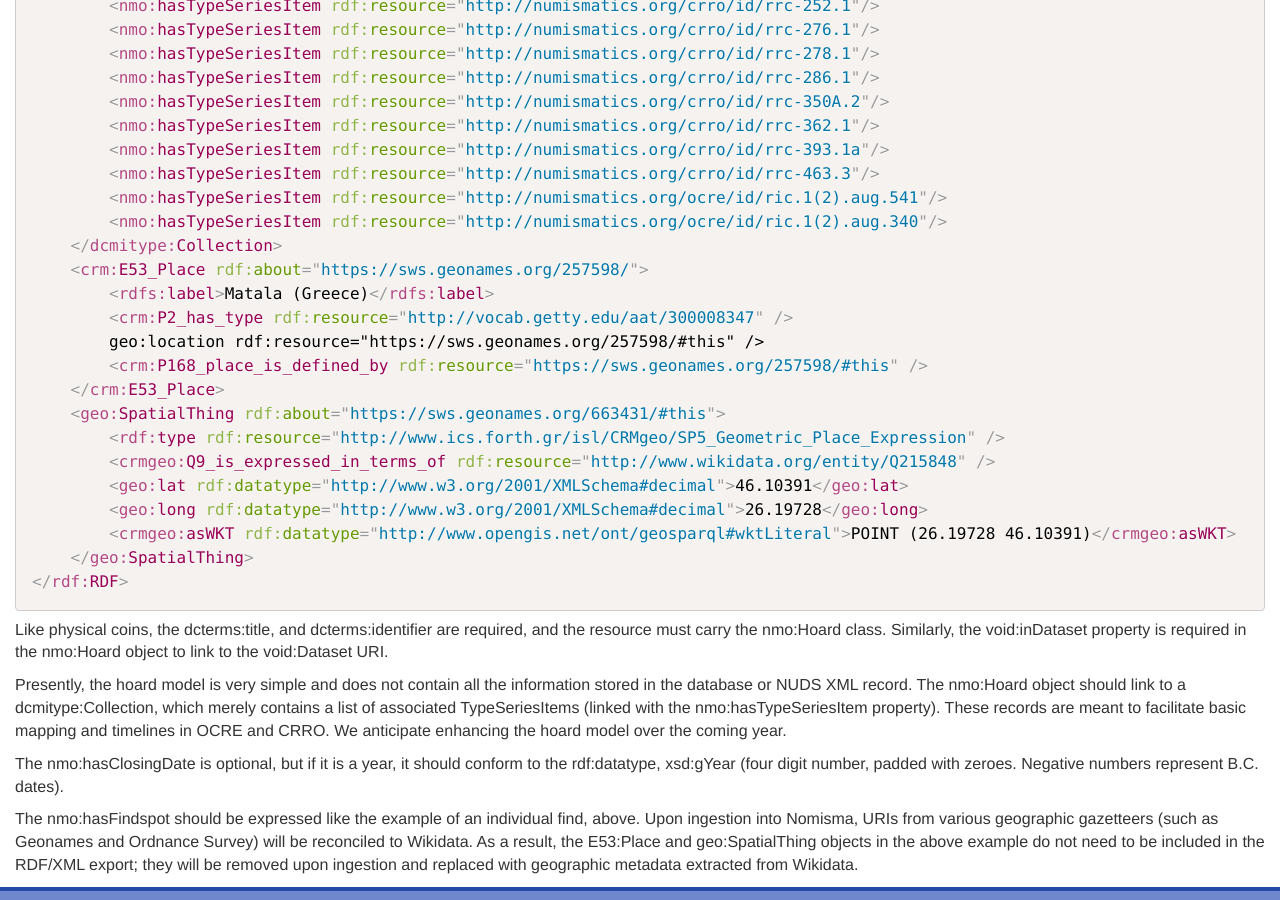
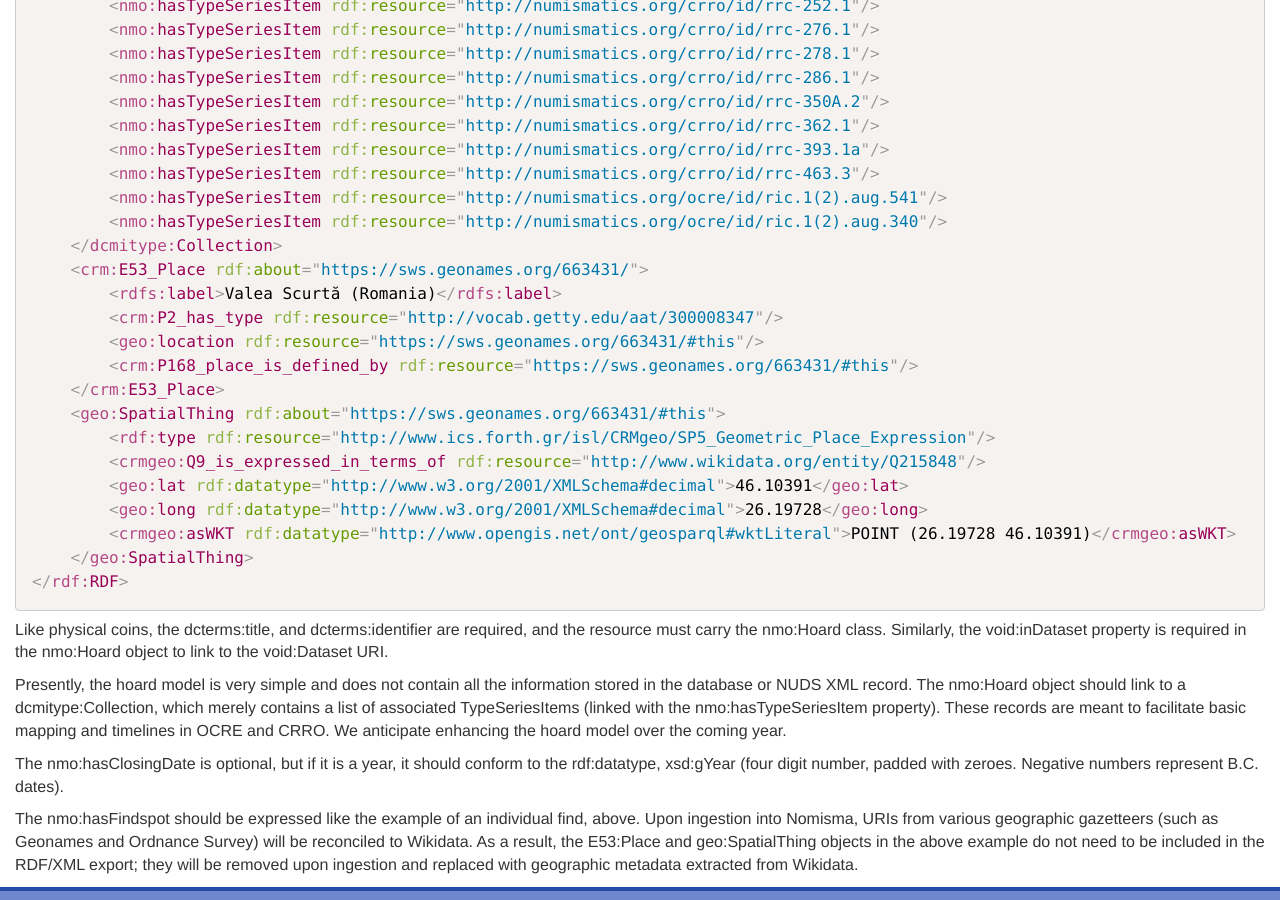
Before and after one commit to nomisma/site, a Jekyll site: the page built from documentation/contribute.md, in a window 1280 px wide and 900 px high, scrolled down 4661 px. Built offline with Jekyll 4.4.1, drawn with Linux system fonts in a browser that asks for light colours; grey boxes are pictures that could not be loaded.

Commit message:
fixed documentation

```diff
--- a/documentation/contribute.md
+++ b/documentation/contribute.md
@@ -183,18 +183,18 @@ A coin was found (nmo:hasFindspot, repurposing an existing property to stand in
         &lt;nmo:hasTypeSeriesItem rdf:resource="http://numismatics.org/ocre/id/ric.1(2).aug.541"/&gt;
         &lt;nmo:hasTypeSeriesItem rdf:resource="http://numismatics.org/ocre/id/ric.1(2).aug.340"/&gt;
     &lt;/dcmitype:Collection&gt;
-    &lt;crm:E53_Place rdf:about="https://sws.geonames.org/257598/"&gt;
-    	&lt;rdfs:label&gt;Matala (Greece)&lt;/rdfs:label&gt;
-    	&lt;crm:P2_has_type rdf:resource="http://vocab.getty.edu/aat/300008347" /&gt;
-    	geo:location rdf:resource="https://sws.geonames.org/257598/#this" /&gt;
-    	&lt;crm:P168_place_is_defined_by rdf:resource="https://sws.geonames.org/257598/#this" /&gt;
+    &lt;crm:E53_Place rdf:about="https://sws.geonames.org/663431/"&gt;
+        &lt;rdfs:label&gt;Valea Scurtă (Romania)&lt;/rdfs:label&gt;
+        &lt;crm:P2_has_type rdf:resource="http://vocab.getty.edu/aat/300008347"/&gt;
+        &lt;geo:location rdf:resource="https://sws.geonames.org/663431/#this"/&gt;
+        &lt;crm:P168_place_is_defined_by rdf:resource="https://sws.geonames.org/663431/#this"/&gt;
     &lt;/crm:E53_Place&gt;
     &lt;geo:SpatialThing rdf:about="https://sws.geonames.org/663431/#this"&gt;
-    	&lt;rdf:type rdf:resource="http://www.ics.forth.gr/isl/CRMgeo/SP5_Geometric_Place_Expression" /&gt;
-    	&lt;crmgeo:Q9_is_expressed_in_terms_of rdf:resource="http://www.wikidata.org/entity/Q215848" /&gt;
-    	&lt;geo:lat rdf:datatype="http://www.w3.org/2001/XMLSchema#decimal"&gt;46.10391&lt;/geo:lat&gt;
-    	&lt;geo:long rdf:datatype="http://www.w3.org/2001/XMLSchema#decimal"&gt;26.19728&lt;/geo:long&gt;
-    	&lt;crmgeo:asWKT rdf:datatype="http://www.opengis.net/ont/geosparql#wktLiteral"&gt;POINT (26.19728 46.10391)&lt;/crmgeo:asWKT&gt;
+        &lt;rdf:type rdf:resource="http://www.ics.forth.gr/isl/CRMgeo/SP5_Geometric_Place_Expression"/&gt;
+        &lt;crmgeo:Q9_is_expressed_in_terms_of rdf:resource="http://www.wikidata.org/entity/Q215848"/&gt;
+        &lt;geo:lat rdf:datatype="http://www.w3.org/2001/XMLSchema#decimal"&gt;46.10391&lt;/geo:lat&gt;
+        &lt;geo:long rdf:datatype="http://www.w3.org/2001/XMLSchema#decimal"&gt;26.19728&lt;/geo:long&gt;
+        &lt;crmgeo:asWKT rdf:datatype="http://www.opengis.net/ont/geosparql#wktLiteral"&gt;POINT (26.19728 46.10391)&lt;/crmgeo:asWKT&gt;
     &lt;/geo:SpatialThing&gt;
 &lt;/rdf:RDF&gt;
 </code></pre>
```
